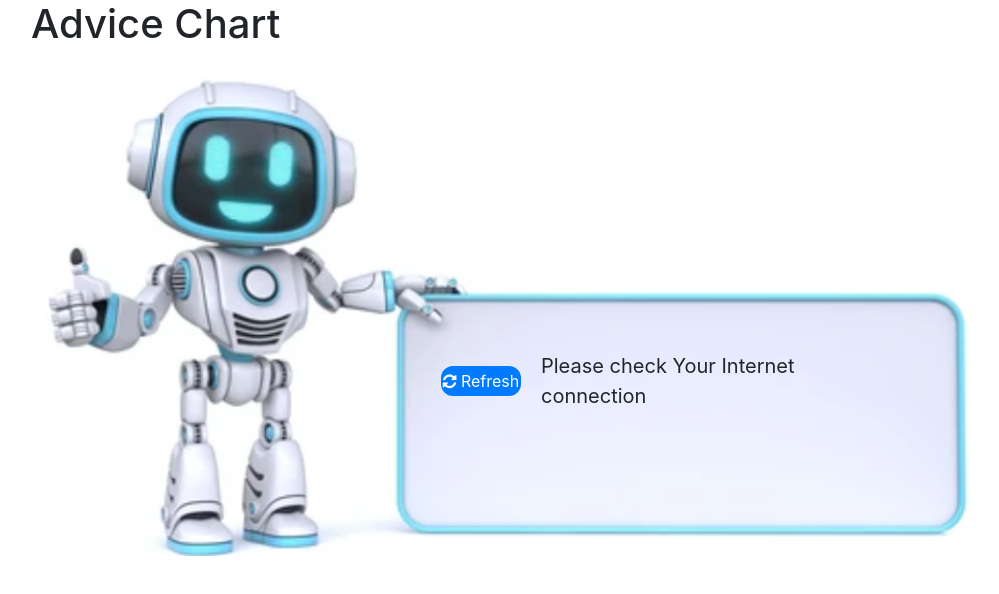
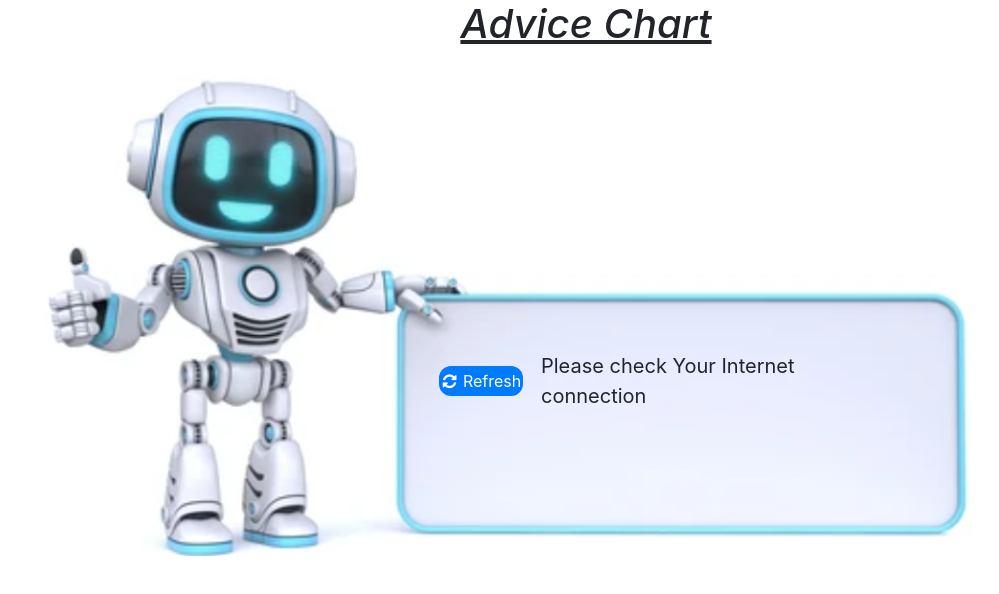
Before and after one commit to Raajulogu/advice_chart, a plain HTML site: page index.html in a window 1280 px wide. Shown: the whole page, without its empty margins (54-1053 px from the left). Drawn offline with nearby package versions, Linux system fonts and the light colour scheme; no server answers.

Commit message:
Update index.css

```diff
--- a/index.css
+++ b/index.css
@@ -29,3 +29,12 @@
     border-radius:12px;
 
 }
+h1{
+    display:flex;
+    justify-content:center;
+    text-decoration: underline;
+    font-style: oblique;
+}
+i{
+    margin:2px;
+}
```
